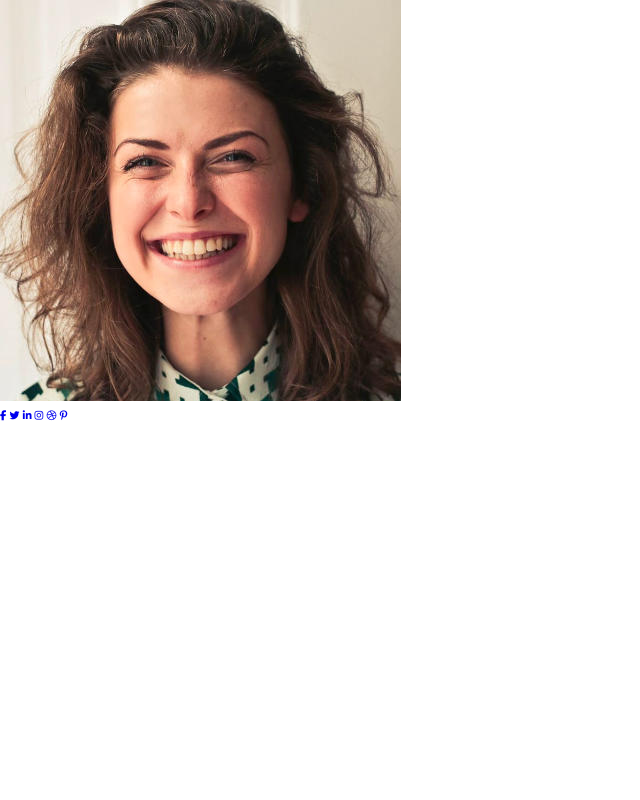
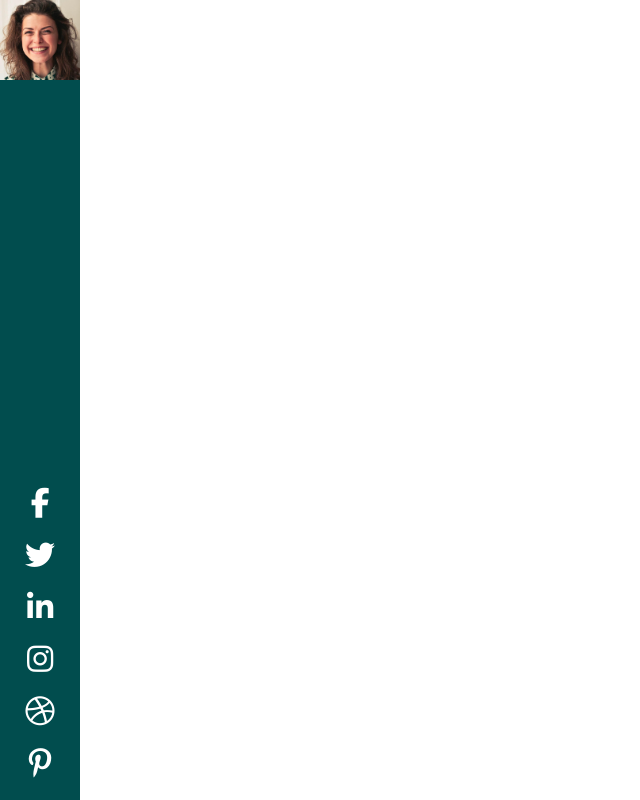
Before and after one commit to Semandr/portfolio_scarlett, a plain HTML site: page index.html in a window 1280 px wide. Shown: the whole page, without its empty margins (0-640 px from the left). Drawn offline with Linux system fonts and the light colour scheme.

Commit message:
Aside section. Implementation of logically correct markup and styling. My own implementation, outside of the tutorial.

```diff
--- a/index.html
+++ b/index.html
@@ -25,18 +25,64 @@
   </head>
   <body>
     <!-- Aside nav -->
-    <aside class="aside">
-      <div class="aside__content">
-        <div class="aside__content--logo">
-          <img src="img/logo-01.jpg" alt="logo" />
-        </div>
-        <ul class="aside__content--social">
-          <a href="#"><i class="fab fa-facebook-f"></i></a>
-          <a href="#"><i class="fab fa-twitter"></i></a>
-          <a href="#"><i class="fab fa-linkedin-in"></i></a>
-          <a href="#"><i class="fab fa-instagram"></i></a>
-          <a href="#"><i class="fab fa-dribbble"></i></a>
-          <a href="#"><i class="fab fa-pinterest-p"></i></a>
+    <aside class="aside aside__content">
+      <div class="logo logo__content">
+        <a href="#" class="logo__link">
+          <img src="img/logo-01.jpg" alt="logo" class="logo__img" />
+        </a>
+      </div>
+      <div class="social">
+        <ul class="social__list">
+          <li class="social__item">
+            <a
+              href="https://www.facebook.com"
+              class="social__link"
+              title="Facebook"
+            >
+              <i class="social__icon fab fa-facebook-f"></i>
+            </a>
+          </li>
+          <li class="social__item">
+            <a href="https://twitter.com" class="social__link" title="Twitter">
+              <i class="social__icon fab fa-twitter"></i>
+            </a>
+          </li>
+          <li class="social__item">
+            <a
+              href="https://www.linkedin.com/"
+              class="social__link"
+              title="Linkedin"
+            >
+              <i class="social__icon fab fa-linkedin-in"></i>
+            </a>
+          </li>
+          <li class="social__item">
+            <a
+              href="https://www.instagram.com"
+              class="social__link"
+              title="Instagram"
+            >
+              <i class="social__icon fab fa-instagram"></i>
+            </a>
+          </li>
+          <li class="social__item">
+            <a
+              href="https://dribbble.com/"
+              class="social__link"
+              title="Dribbble"
+            >
+              <i class="social__icon fab fa-dribbble"></i>
+            </a>
+          </li>
+          <li class="social__item">
+            <a
+              href="https://www.pinterest.com/"
+              class="social__link"
+              title="Pinterest"
+            >
+              <i class="social__icon fab fa-pinterest-p"></i>
+            </a>
+          </li>
         </ul>
       </div>
     </aside>
--- a/style.css
+++ b/style.css
@@ -23,4 +23,47 @@ body {
   display: flex;
 }
 
+ul {
+  list-style: none;
+}
+
 /**************************** Main Styling ************************/
+
+.aside__content {
+  height: 100vh;
+  width: 8rem;
+  display: flex;
+  flex-direction: column;
+  justify-content: space-between;
+  background-color: var(--primary-color);
+}
+.logo__link {
+  display: flex;
+  cursor: pointer;
+}
+.logo__img {
+  width: 100%;
+  object-fit: cover;
+}
+
+.social__list {
+  height: 100%;
+  display: flex;
+  flex-direction: column;
+  align-items: center;
+  justify-content: flex-end;
+  padding-bottom: 2rem;
+}
+
+.social__item:not(:last-child) {
+  padding-bottom: 2rem;
+}
+
+.social__link,
+.social__link:visited {
+  color: #fff;
+}
+
+.social__icon {
+  font-size: 3rem;
+}
```
